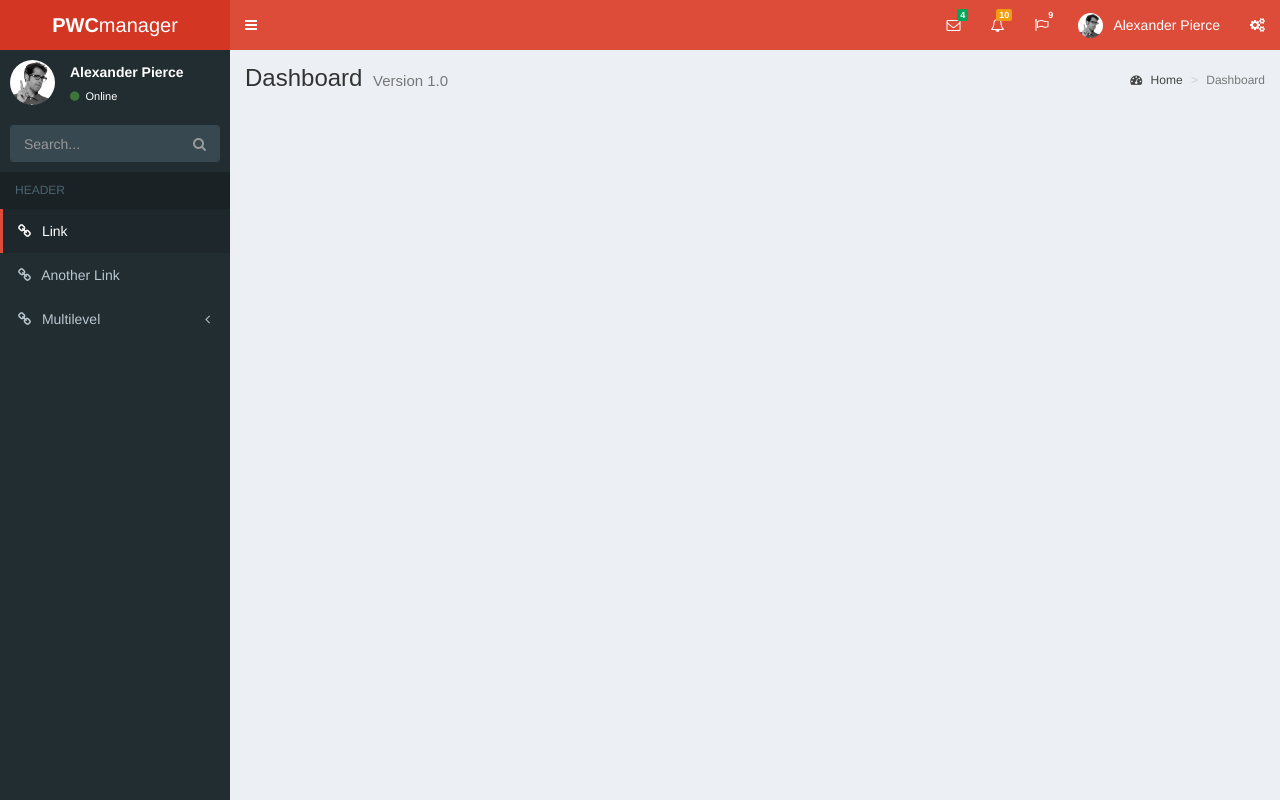
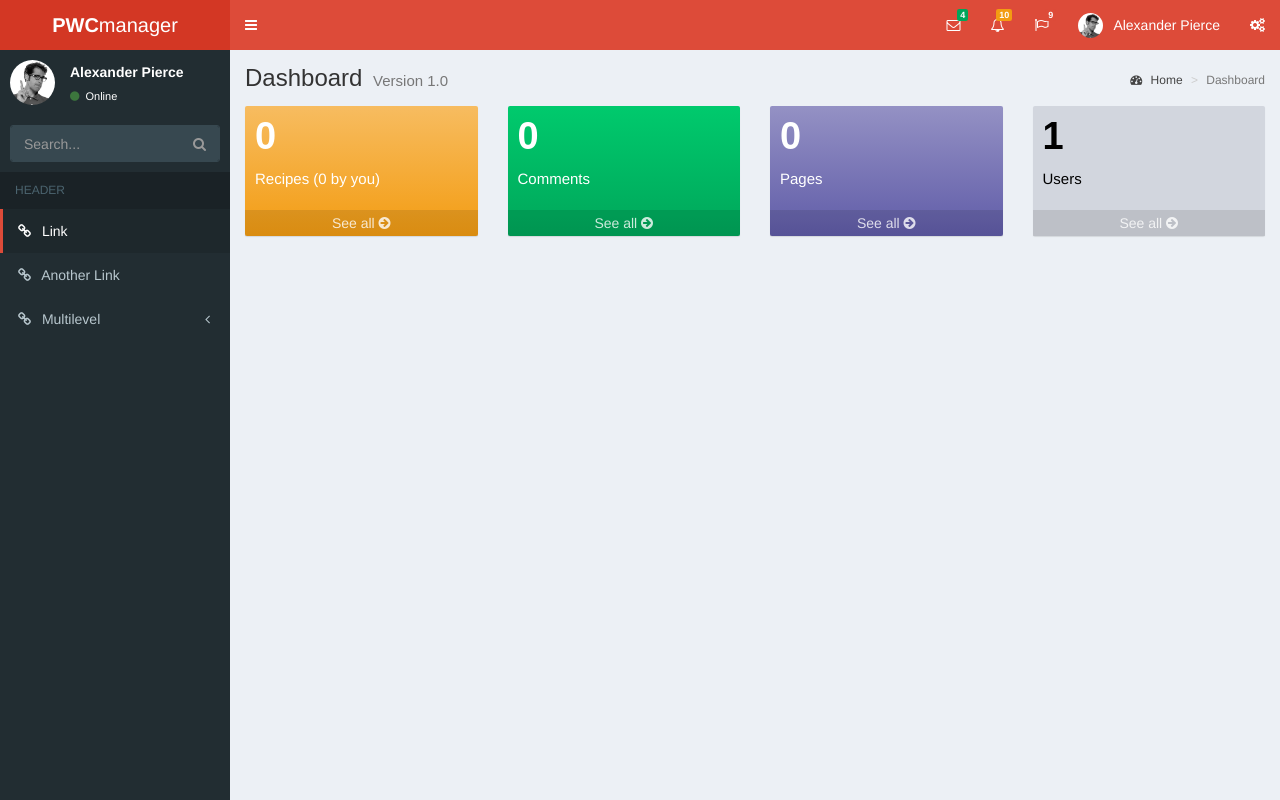
Before and after one commit to AlypieFr/pywebcooking, a Django app: page /panel/ in a window 1280 px wide. Run offline with Django 3.2, Linux system fonts and the light colour scheme; the visitor is signed in with stand-in values (Sample User, id 1); data comes from the database, SQL or seed files in the repository; data that the repository does not hold is empty; parts of the project's set-up code (start-up, migrations or seed data) failed here and were passed over; some libraries are stand-ins or nearby versions.

Commit message:
Add boxes to dashboard panel index

```diff
--- a/panel/views/IndexView.py
+++ b/panel/views/IndexView.py
@@ -3,6 +3,8 @@ from django.shortcuts import render, redirect
 from pywebcooking import settings
 from django.utils.translation import ugettext as _
 from pywebcooking.settings import MEDIA_ROOT
+from main.models import Recipe, Comment
+from django.contrib.auth.models import User
 
 
 class IndexView(View):
@@ -11,4 +13,16 @@ class IndexView(View):
         print(request)
         if not self.request.user.is_authenticated:
             return redirect('%s?next=%s' % (settings.LOGIN_URL, request.path))
-        return render(request, 'panel/index.html', {"title": _("User panel") + " - " + settings.SITE_NAME})
+        nb_recipes = Recipe.objects.all().count()
+        nb_recipes_user = Recipe.objects.filter(author__user=self.request.user).count()
+        nb_comments = Comment.objects.filter(published=True).count()
+        nb_users = User.objects.all().count()
+        context = {
+            "title": _("User panel") + " - " + settings.SITE_NAME,
+            "nb_recipes": nb_recipes,
+            "nb_recipes_user": nb_recipes_user,
+            "nb_comments": nb_comments,
+            "nb_pages": 0,  # TODO: update this when page will be implemented
+            "nb_users": nb_users if request.user.is_staff else 0
+        }
+        return render(request, 'panel/index.html', context)
--- a/templates/panel/index.html
+++ b/templates/panel/index.html
@@ -1,4 +1,6 @@
 {% extends "panel/base.html" %}
+{% load l10n %}
+{% load i18n %}
 {% block content %}
     <section class="content-header">
         <h1>
@@ -10,4 +12,55 @@
             <li class="active">Dashboard</li>
         </ol>
     </section>
+    <section class="content">
+        <div class="row">
+            <div class="col-lg-3 col-xs-6">
+                <!-- small box -->
+                <div class="small-box bg-yellow-gradient">
+                    <div class="inner">
+                        <h3>{{ nb_recipes }}</h3>
+
+                        <p>{% trans "Recipes" %} ({{ nb_recipes_user }} {% trans "by you" %})</p>
+                    </div>
+                    <a href="#" class="small-box-footer">{% trans "See all" %} <i class="fa fa-arrow-circle-right"></i></a>
+                </div>
+            </div>
+            <div class="col-lg-3 col-xs-6">
+                <!-- small box -->
+                <div class="small-box bg-green-gradient">
+                    <div class="inner">
+                        <h3>{{ nb_comments }}</h3>
+
+                        <p>{% trans "Comments" %}</p>
+                    </div>
+                    <a href="#" class="small-box-footer">{% trans "See all" %} <i class="fa fa-arrow-circle-right"></i></a>
+                </div>
+            </div>
+            <div class="col-lg-3 col-xs-6">
+                <!-- small box -->
+                <div class="small-box bg-purple-gradient">
+                    <div class="inner">
+                        <h3>{{ nb_pages }}</h3>
+
+                        <p>{% trans "Pages" %}</p>
+                    </div>
+                    <a href="#" class="small-box-footer">{% trans "See all" %} <i class="fa fa-arrow-circle-right"></i></a>
+                </div>
+            </div>
+            {% if nb_users > 0 %}
+                <div class="col-lg-3 col-xs-6">
+                    <!-- small box -->
+                    <div class="small-box bg-gray">
+                        <div class="inner">
+                            <h3>{{ nb_users }}</h3>
+
+                            <p>{% trans "Users" %}</p>
+                        </div>
+                        <a href="#" class="small-box-footer">{% trans "See all" %} <i
+                                class="fa fa-arrow-circle-right"></i></a>
+                    </div>
+                </div>
+            {% endif %}
+        </div>
+    </section>
 {% endblock %}
```
Also changed, not shown: locale/fr/LC_MESSAGES/django.po, 1 other file. Lines whose indentation alone changed are shown as unchanged.
